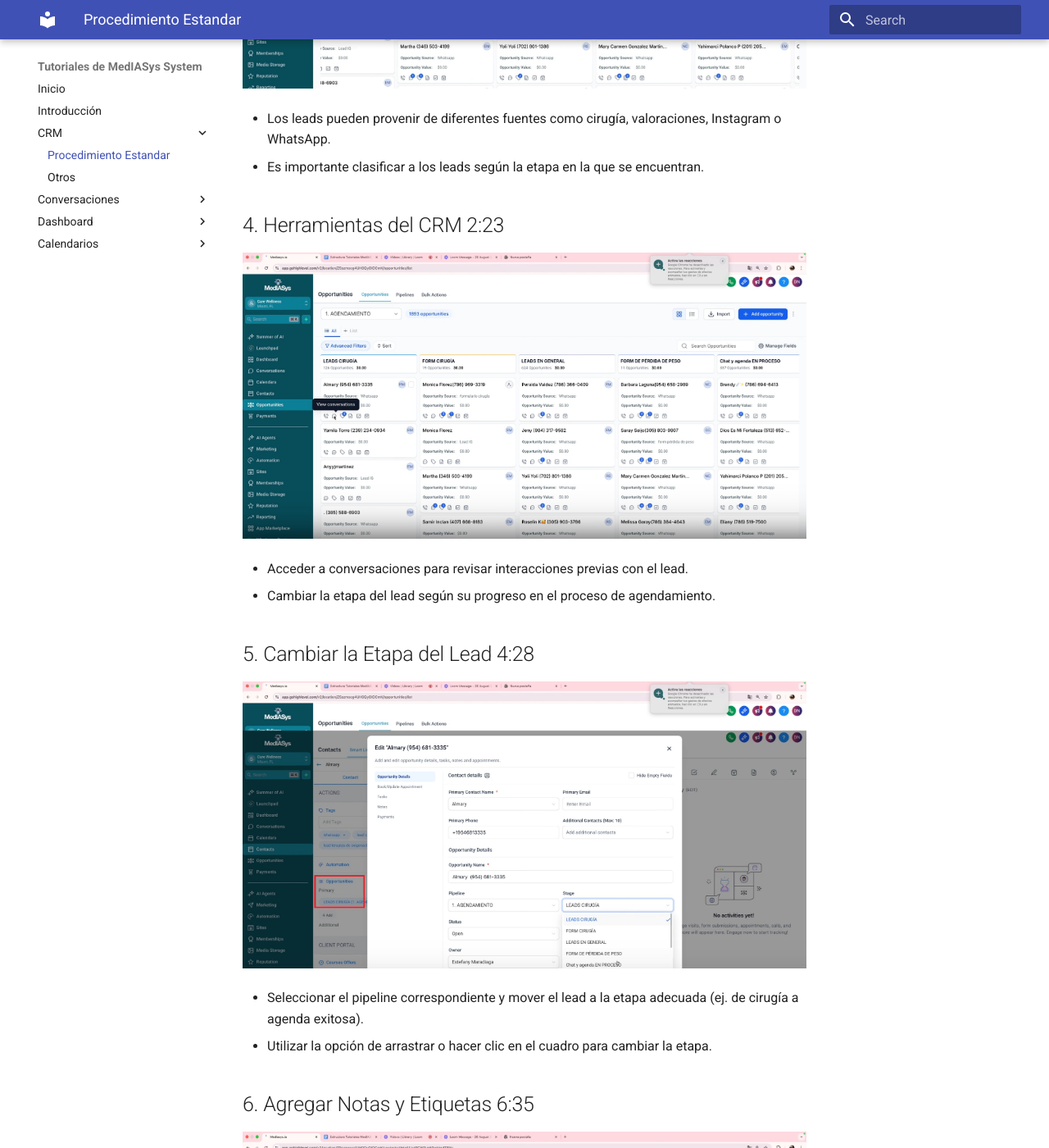
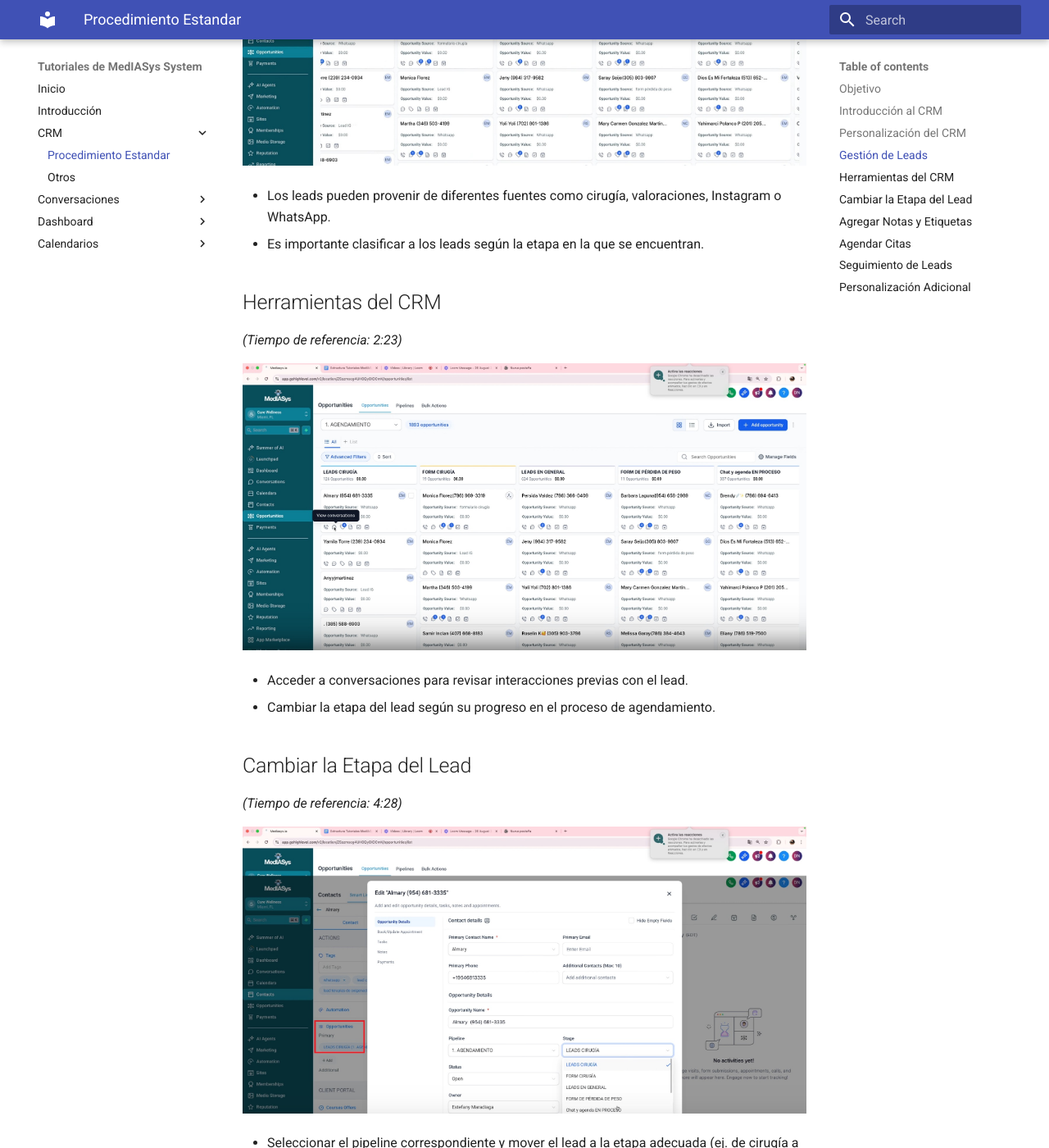
Before and after one commit to lsalazarti202451-a11y/agencia-docs, an MkDocs documentation site: the page built from docs/CRM/procedimientoCRM.md, in a window 1280 px wide and 1400 px high, scrolled down 2108 px. Shown: the whole window at 82% size. Built offline with MkDocs 1.6.1 and Material for MkDocs 9.7.7, drawn with Linux system fonts in a browser that asks for light colours; some of the changed text lies outside the part shown.

Commit message:
Update procedimientoCRM.md

```diff
--- a/docs/CRM/procedimientoCRM.md
+++ b/docs/CRM/procedimientoCRM.md
@@ -1,58 +1,81 @@
 # Procedimiento Operativo Estándar para el Uso del CRM
 
-# Objective
+## Objetivo
 Este SOP proporciona una guía clara y concisa para gestionar oportunidades y clientes potenciales utilizando el sistema CRM según el negocio.
 
-<div style="position: relative; padding-bottom: 56.25%; height: 0;"><iframe src="https://www.loom.com/embed/d8b20dc983c147a5aa3d57c12cf44bd3?sid=33eabb36-82a3-444e-9c3f-2251d0b08b0a" frameborder="0" webkitallowfullscreen mozallowfullscreen allowfullscreen style="position: absolute; top: 0; left: 0; width: 100%; height: 100%;"></iframe></div>
+<div style="position: relative; padding-bottom: 56.25%; height: 0;">
+  <iframe src="https://www.loom.com/embed/d8b20dc983c147a5aa3d57c12cf44bd3?sid=33eabb36-82a3-444e-9c3f-2251d0b08b0a"
+          frameborder="0" webkitallowfullscreen mozallowfullscreen allowfullscreen
+          style="position: absolute; top: 0; left: 0; width: 100%; height: 100%;">
+  </iframe>
+</div>
 
-## 1. Introducción al CRM 0:02
+## Introducción al CRM
+*(Tiempo de referencia: 0:02)*
+
 ![Texto alternativo](img/crm1.jpg)
 
 El CRM (Customer Relationship Management) es una herramienta para gestionar relaciones con clientes y leads.
 Permite llevar un control de los clientes potenciales interesados en servicios específicos.
 
-## 2. Personalización del CRM 0:44
+## Personalización del CRM
+*(Tiempo de referencia: 0:44)*
+
 ![Texto alternativo](img/crm2.jpg)
 
 - Cada clínica tiene un CRM personalizado según sus necesidades.
 - Se realizan modificaciones continuas para optimizar el funcionamiento.
 
-## 3. Gestión de Leads 1:23
+## Gestión de Leads
+*(Tiempo de referencia: 1:23)*
+
 ![Texto alternativo](img/crm3.jpg)
 
 - Los leads pueden provenir de diferentes fuentes como cirugía, valoraciones, Instagram o WhatsApp.
 - Es importante clasificar a los leads según la etapa en la que se encuentran.
 
-## 4. Herramientas del CRM 2:23
+## Herramientas del CRM
+*(Tiempo de referencia: 2:23)*
+
 ![Texto alternativo](img/crm4.jpg)
 
 - Acceder a conversaciones para revisar interacciones previas con el lead.
 - Cambiar la etapa del lead según su progreso en el proceso de agendamiento.
 
-## 5. Cambiar la Etapa del Lead 4:28
+## Cambiar la Etapa del Lead
+*(Tiempo de referencia: 4:28)*
+
 ![Texto alternativo](img/crm5.jpg)
 
 - Seleccionar el pipeline correspondiente y mover el lead a la etapa adecuada (ej. de cirugía a agenda exitosa).
 - Utilizar la opción de arrastrar o hacer clic en el cuadro para cambiar la etapa.
 
-## 6. Agregar Notas y Etiquetas 6:35
+## Agregar Notas y Etiquetas
+*(Tiempo de referencia: 6:35)*
+
 ![Texto alternativo](img/crm6.jpg)
 
 - Agregar notas relevantes sobre el lead para mantener un registro claro.
 - Utilizar etiquetas para clasificar y segmentar leads según características específicas.
 
-## 7. Agendar Citas 9:08
+## Agendar Citas
+*(Tiempo de referencia: 9:08)*
+
 ![Texto alternativo](img/crm7.jpg)
 
 - Aunque se puede agregar una cita desde el CRM, se recomienda usar la sección de calendarios para una mejor gestión.
 
-## 8. Seguimiento de Leads 12:01
+## Seguimiento de Leads
+*(Tiempo de referencia: 12:01)*
+
 ![Texto alternativo](img/crm8.jpg)
 
 - Es crucial dar seguimiento a los leads para mantener la trazabilidad y medir resultados.
 - Clasificar correctamente los leads para evitar pérdidas de información.
 
-## 9. Personalización Adicional 13:02
+## Personalización Adicional
+*(Tiempo de referencia: 13:02)*
+
 ![Texto alternativo](img/crm9.jpg)
 
 - Si se requieren etapas o clasificaciones adicionales, se puede solicitar personalización del CRM.
```
